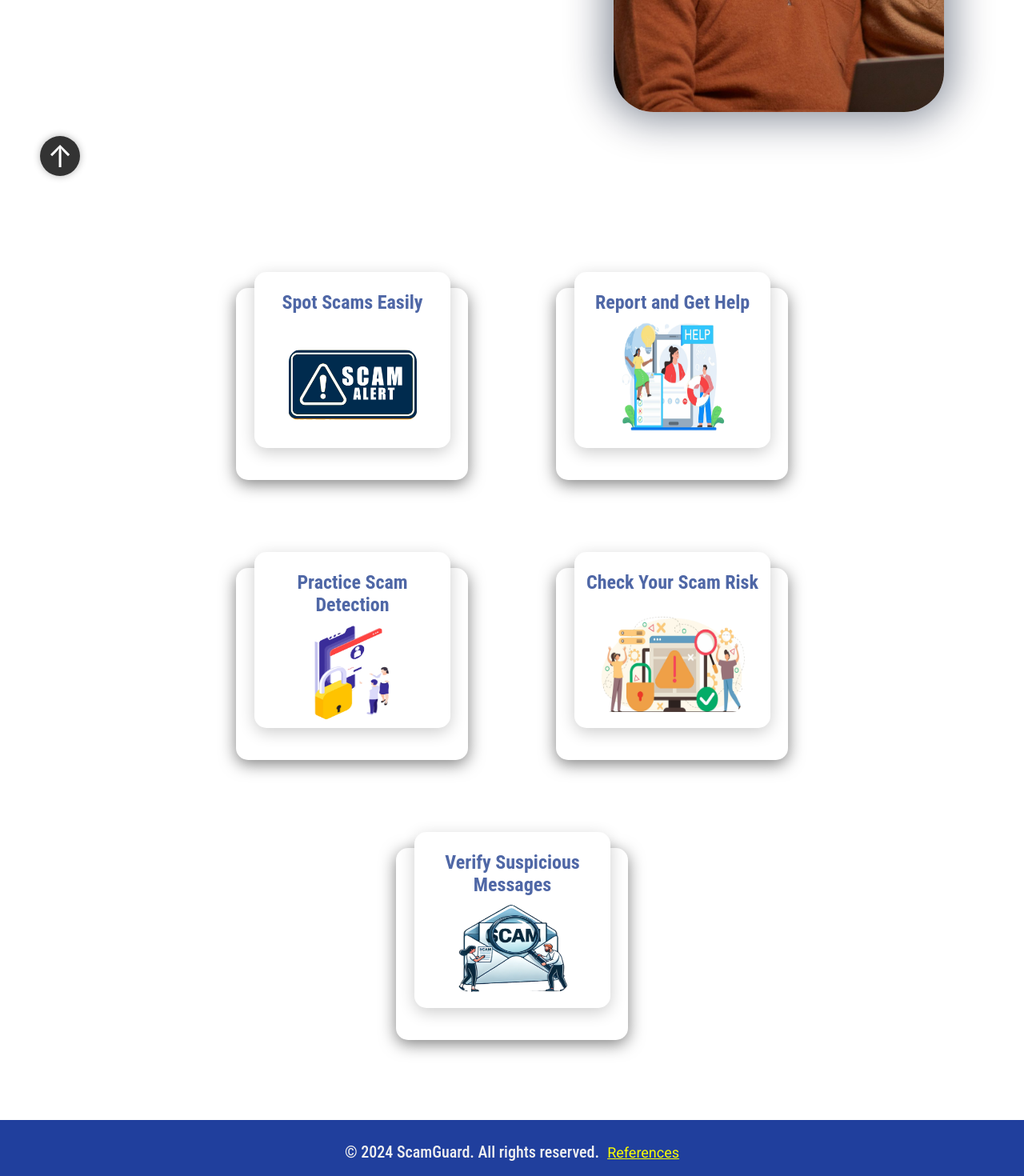
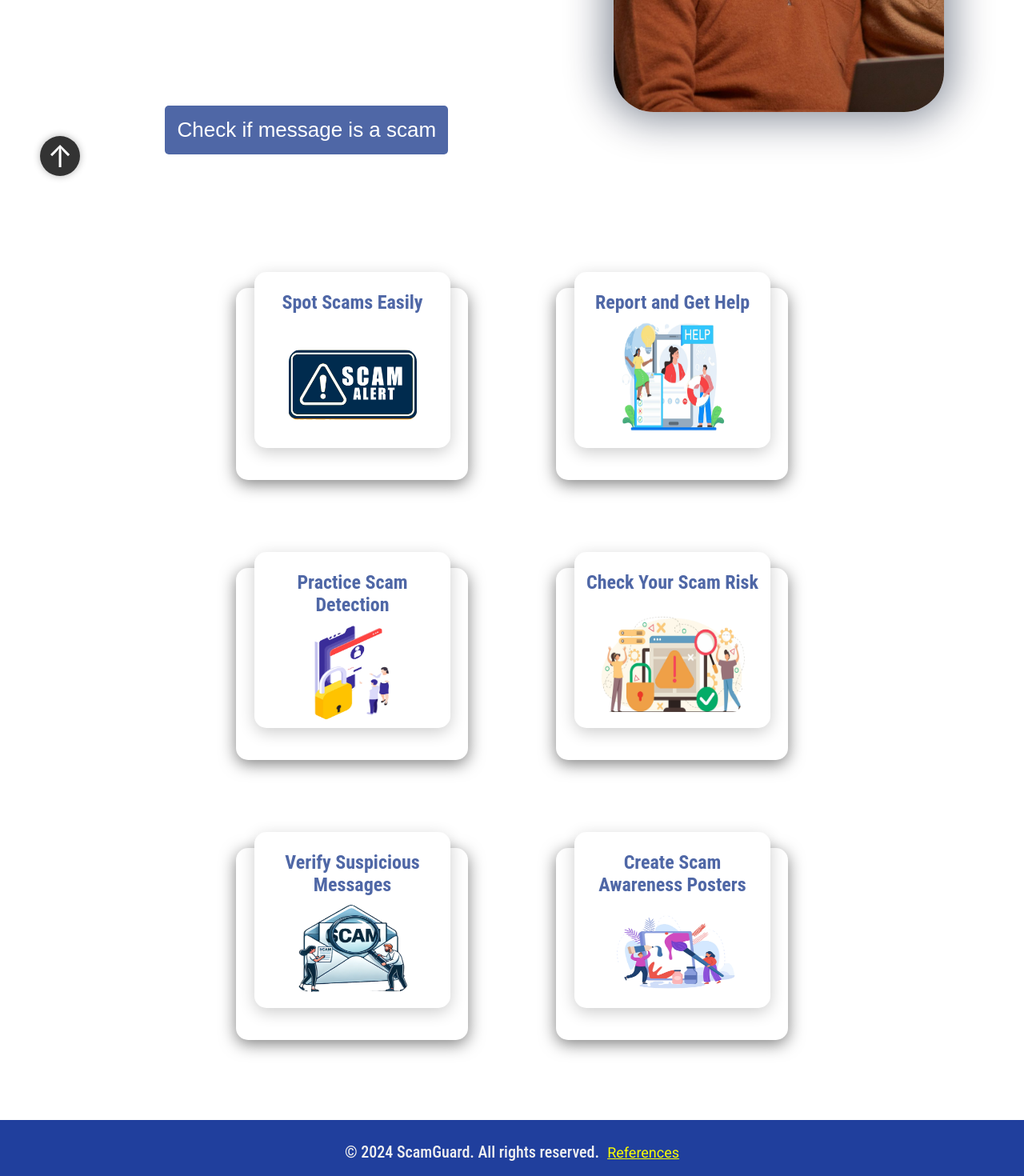
Before and after one commit to YQiZhu/ScamGuard, a React (Create React App) app in the folder scamguard_react/: page / in a window 1280 px wide. Shown: the part 540-2010 px from the top of the page at 80% size. Built offline with nearby package versions, Linux system fonts and the light colour scheme; a web font is replaced by a local one.

Commit message:
Update home page with a button to go to the scam detector and a hover table for the poster in the home page

```diff
--- a/scamguard_react/src/HomePage.css
+++ b/scamguard_react/src/HomePage.css
@@ -64,6 +64,13 @@
     flex-direction: column;
     align-items: center;
     justify-content: center;
+    /* gap: 10px; */
+}
+
+.home-page-header-text button{
+    margin-top: 60px;
+    font-size: 26px;
+    padding: 15px;
 }
 
 .scroll-hint {
--- a/scamguard_react/src/HomePage.js
+++ b/scamguard_react/src/HomePage.js
@@ -33,6 +33,7 @@ const HomePage = ({ scrollToTop }) => {
                 <div className='home-page-header-text'>
                     <h1>Protecting seniors from scams</h1>
                     <p>Senior Australians are being increasingly targeted by scammers. We're here to help you protect yourself from scams.</p>
+                    <button onClick={() => navigate('/checkScam')}>Check if message is a scam</button>
                 </div>
                 <div class="home-page-image-container">
                     <img src='/images/reallife_scenario/home_page1.jpg' alt="home page img" className='home-page-img' />
@@ -123,7 +124,7 @@ const HomePage = ({ scrollToTop }) => {
                                         style={{
                                             width: '180px',
                                             height: '120px',
-                                            // marginBottom: '10px'
+                                            // paddingBottom: '10px'
                                         }}
                                     />
                                 </div>
@@ -159,7 +160,7 @@ const HomePage = ({ scrollToTop }) => {
                             </div>
                         </div>
 
-                        {/* <div className="hover-card">
+                        <div className="hover-card">
                             <div className="hover-card-content">
                                 <div className="hover-card-main">
                                     <h3>Create Scam Awareness Posters</h3>
@@ -167,9 +168,9 @@ const HomePage = ({ scrollToTop }) => {
                                         src={require('./images/create_poster.png')}
                                         alt="Create Scam Posters"
                                         style={{
-                                            width: '160px',
-                                            height: '120px',
-                                            // marginBottom: '10px'
+                                            width: '180px',
+                                            height: '100px',
+                                            // paddingBottom: '10px'
                                         }}
                                     />
                                 </div>
@@ -180,7 +181,7 @@ const HomePage = ({ scrollToTop }) => {
                                     <button>Get Started</button>
                                 </div>
                             </div>
-                        </div> */}
+                        </div>
                     </div>
                 </section>
             </main>
```
